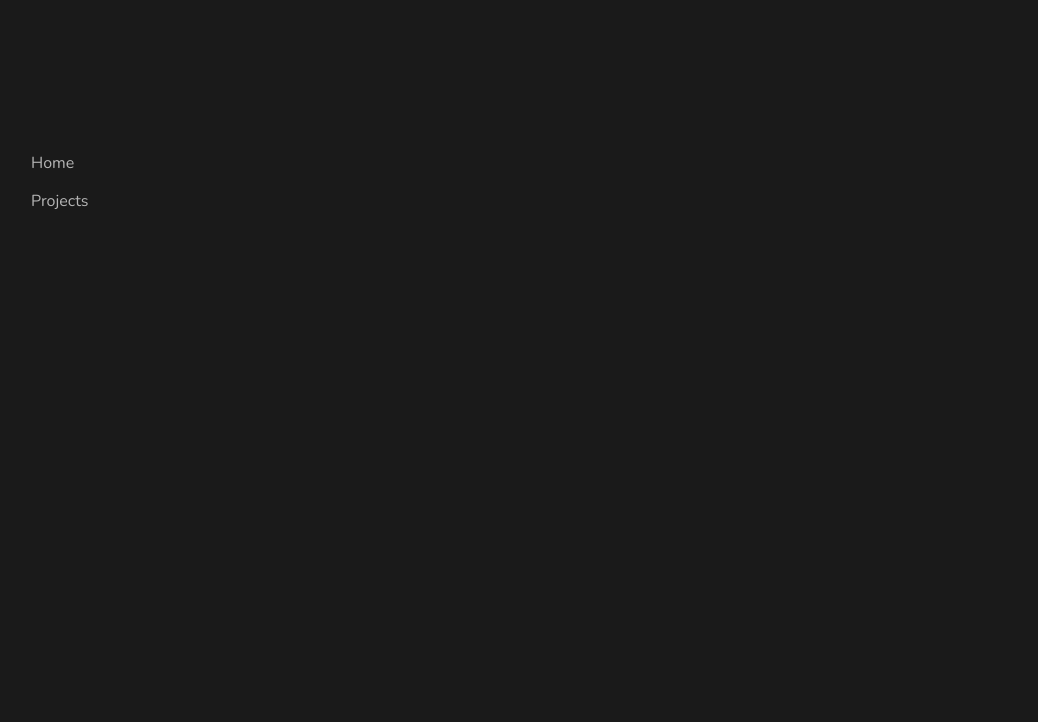
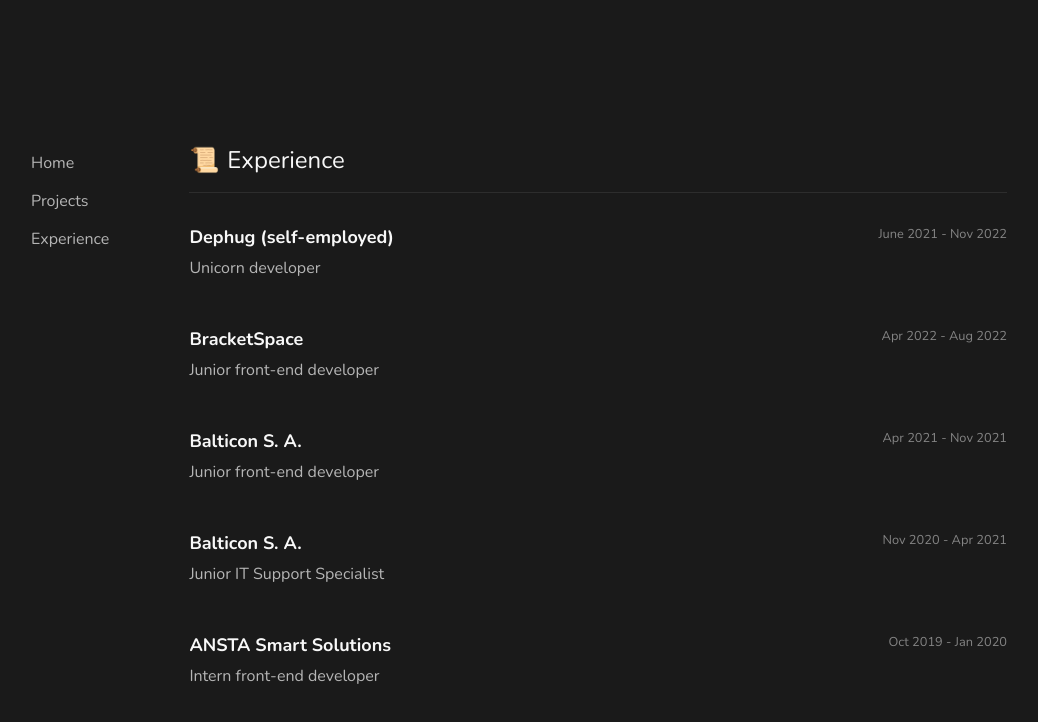
Before and after one commit to Nv7z2/Portfolio_old, a Nuxt app: page /experience in a window 1280 px wide. Before the commit this address had no page. Shown: the top 722 px of the page, without its empty margins (129-1167 px from the left). Built offline with nearby package versions, Linux system fonts and the light colour scheme.

Commit message:
feat: add experience tab

```diff
--- /dev/null
+++ b/components/Experience/ExperienceItem.vue
@@ -0,0 +1,73 @@
+<template>
+  <div class="experience-item">
+    <div class="job-info">
+      <h3 class="job-company">
+        <a :href="link ?? '#'" target="_blank" rel="noopener noreferrer">
+          {{ company }}
+        </a>
+      </h3>
+      <p class="job-position">{{ position }}</p>
+    </div>
+
+    <div class="date-info">
+      <p class="job-start-date">{{ startDate }}</p>
+      <span class="date-info-divider">&nbsp;-&nbsp;</span>
+      <p class="job-end-date">{{ endDate }}</p>
+    </div>
+  </div>
+</template>
+
+<script setup lang="ts">
+export type ExperienceItemType = {
+  company: string;
+  position: string;
+  link?: string;
+  startDate: string;
+  endDate: string;
+};
+
+defineProps<ExperienceItemType>();
+</script>
+
+<style scoped lang="scss">
+@use '@/styles/colors';
+
+.experience-item {
+  display: flex;
+  margin-bottom: 3rem;
+}
+
+.job-info {
+  flex: 1;
+}
+
+.job-company {
+  margin: 0;
+  font-size: 1.125rem;
+  font-weight: bold;
+  color: colors.$experience-company-color;
+
+  a {
+    color: inherit;
+    text-decoration: none;
+  }
+}
+
+.job-position {
+  margin: 0.5rem 0 0 0;
+  color: colors.$experience-position-color;
+}
+
+.date-info {
+  display: flex;
+}
+
+.job-start-date,
+.job-end-date,
+.date-info-divider {
+  margin: 0;
+  font-size: 0.8rem;
+  display: inline-block;
+  color: colors.$experience-date-color;
+}
+</style>
--- a/components/Navigation.vue
+++ b/components/Navigation.vue
@@ -6,6 +6,9 @@
       </li>
       <li class="nav-element">
         <a href="/projects" class="nav-link">Projects</a>
+      </li>
+      <li class="nav-element">
+        <a href="/experience" class="nav-link">Experience</a>
       </li>
     </ul>
   </nav>
--- /dev/null
+++ b/pages/experience.vue
@@ -0,0 +1,60 @@
+<template>
+  <main class="page page-experience">
+    <Section-Heading prefix="📜" :margin="1">Experience</Section-Heading>
+    <Page-Section :divider="{ type: 'top' }">
+      <ExperienceItem
+        v-for="experience in ExperienceList"
+        :key="experience.company"
+        :company="experience.company"
+        :position="experience.position"
+        :link="experience.link"
+        :startDate="experience.startDate"
+        :endDate="experience.endDate"
+      />
+    </Page-Section>
+  </main>
+</template>
+
+<script setup lang="ts">
+import type { ExperienceItemType } from '@/components/Experience/ExperienceItem.vue';
+import ExperienceItem from '@/components/Experience/ExperienceItem.vue';
+
+const ExperienceList: ExperienceItemType[] = [
+  {
+    company: 'Dephug (self-employed)',
+    position: 'Unicorn developer',
+    startDate: 'June 2021',
+    endDate: 'Nov 2022',
+  },
+  {
+    company: 'BracketSpace',
+    position: 'Junior front-end developer',
+    link: 'https://www.bracketspace.com/',
+    startDate: 'Apr 2022',
+    endDate: 'Aug 2022',
+  },
+  {
+    company: 'Balticon S. A.',
+    position: 'Junior front-end developer',
+    link: 'https://www.balticon.pl/',
+    startDate: 'Apr 2021',
+    endDate: 'Nov 2021',
+  },
+  {
+    company: 'Balticon S. A.',
+    position: 'Junior IT Support Specialist',
+    link: 'https://www.balticon.pl/',
+    startDate: 'Nov 2020',
+    endDate: 'Apr 2021',
+  },
+  {
+    company: 'ANSTA Smart Solutions',
+    position: 'Intern front-end developer',
+    link: 'https://www.ansta.pl/',
+    startDate: 'Oct 2019',
+    endDate: 'Jan 2020',
+  },
+];
+</script>
+
+<style scoped lang="scss"></style>
--- a/styles/_colors.scss
+++ b/styles/_colors.scss
@@ -32,3 +32,8 @@ $project-tag-text-color: #ececec;
 $project-tag-background-color: #ffffff00;
 $project-tag-background-color-hover: #3f71ee;
 $project-tag-border-color: #4b7eff;
+
+// Experience card colors settings
+$experience-company-color: #f8f8f8;
+$experience-position-color: #b5b5b5;
+$experience-date-color: #848484;
```
